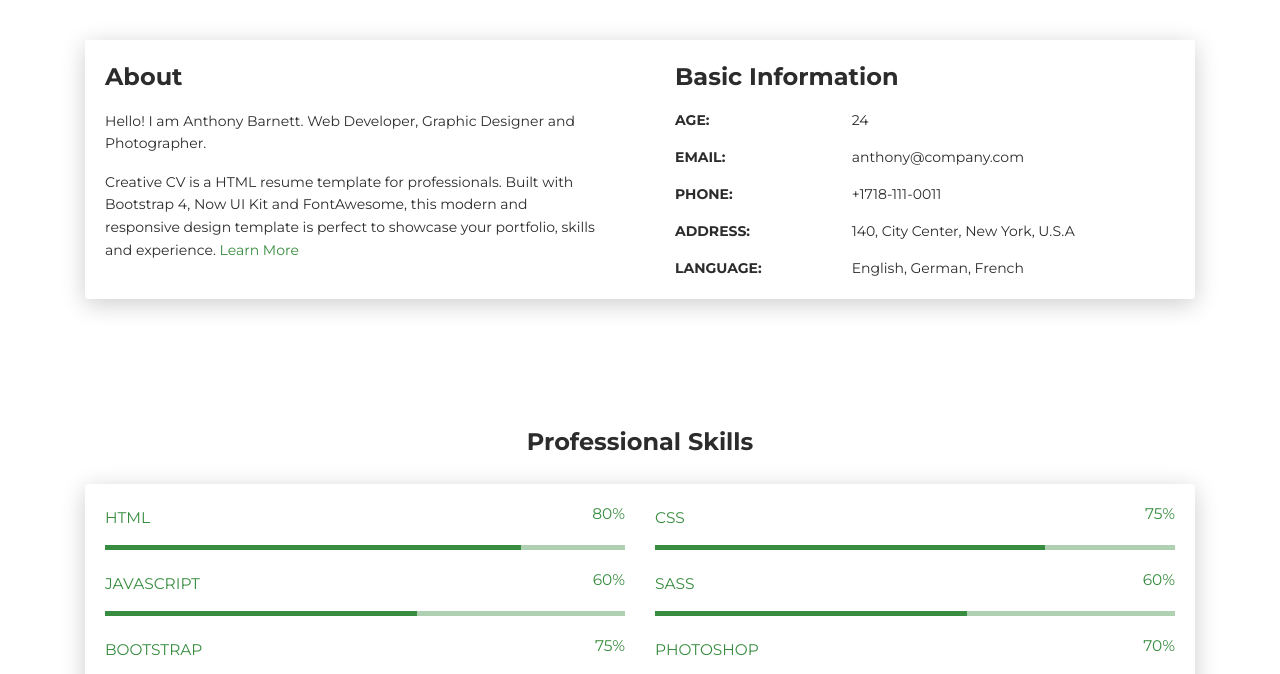
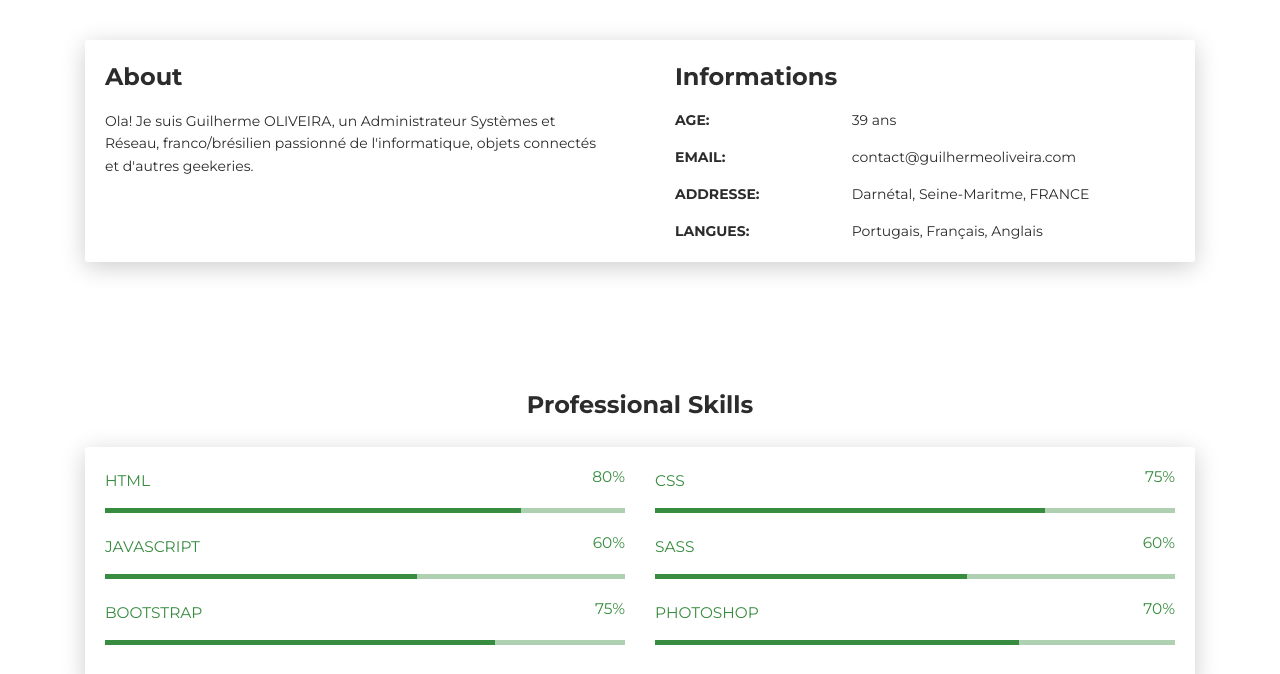
Before and after one commit to guilhermerso/cv, a plain HTML site: page index.html in a window 1280 px wide. Shown: the part 580-1254 px from the top of the page. Drawn offline with Linux system fonts and the light colour scheme.

Commit message:
Changements

```diff
--- a/index.html
+++ b/index.html
@@ -47,7 +47,7 @@
       <div class="page-header-image" data-parallax="true" style="background-image: url('images/cc-bg-1.jpg')"></div>
       <div class="container">
         <div class="content-center">
-          <div class="cc-profile-image"><a href="#"><img src="images/anthony.jpg" alt="Image"/></a></div>
+          <div class="cc-profile-image"><a href="#"><img src="images/guilherme.jpg" alt="Image"/></a></div>
           <div class="h2 title">Guilherme OLIVEIRA</div>
           <p class="category text-white">Administrateur Systèmes et Réseau</p><a class="btn btn-primary smooth-scroll mr-2" href="#contact" data-aos="zoom-in" data-aos-anchor="data-aos-anchor">Hire Me</a><a class="btn btn-primary" href="#" data-aos="zoom-in" data-aos-anchor="data-aos-anchor">Download CV</a>
         </div>
@@ -67,32 +67,27 @@
         <div class="col-lg-6 col-md-12">
           <div class="card-body">
             <div class="h4 mt-0 title">About</div>
-            <p>Hello! I am Anthony Barnett. Web Developer, Graphic Designer and Photographer.</p>
-            <p>Creative CV is a HTML resume template for professionals. Built with Bootstrap 4, Now UI Kit and FontAwesome, this modern and responsive design template is perfect to showcase your portfolio, skills and experience. <a href="https://templateflip.com/templates/creative-cv/" target="_blank">Learn More</a></p>
+            <p>Ola! Je suis Guilherme OLIVEIRA, un Administrateur Systèmes et Réseau, franco/brésilien passionné de l'informatique, objets connectés et d'autres geekeries.</p>
           </div>
         </div>
         <div class="col-lg-6 col-md-12">
           <div class="card-body">
-            <div class="h4 mt-0 title">Basic Information</div>
+            <div class="h4 mt-0 title">Informations</div>
             <div class="row">
               <div class="col-sm-4"><strong class="text-uppercase">Age:</strong></div>
-              <div class="col-sm-8">24</div>
+              <div class="col-sm-8">39 ans</div>
             </div>
             <div class="row mt-3">
               <div class="col-sm-4"><strong class="text-uppercase">Email:</strong></div>
-              <div class="col-sm-8">anthony@company.com</div>
+              <div class="col-sm-8">contact@guilhermeoliveira.com</div>
             </div>
             <div class="row mt-3">
-              <div class="col-sm-4"><strong class="text-uppercase">Phone:</strong></div>
-              <div class="col-sm-8">+1718-111-0011</div>
+              <div class="col-sm-4"><strong class="text-uppercase">Addresse:</strong></div>
+              <div class="col-sm-8">Darnétal, Seine-Maritme, FRANCE</div>
             </div>
             <div class="row mt-3">
-              <div class="col-sm-4"><strong class="text-uppercase">Address:</strong></div>
-              <div class="col-sm-8">140, City Center, New York, U.S.A</div>
-            </div>
-            <div class="row mt-3">
-              <div class="col-sm-4"><strong class="text-uppercase">Language:</strong></div>
-              <div class="col-sm-8">English, German, French</div>
+              <div class="col-sm-4"><strong class="text-uppercase">Langues:</strong></div>
+              <div class="col-sm-8">Portugais, Français, Anglais</div>
             </div>
           </div>
         </div>
```
Also changed, not shown: images/anthony.jpg (deleted), 1 other file.
